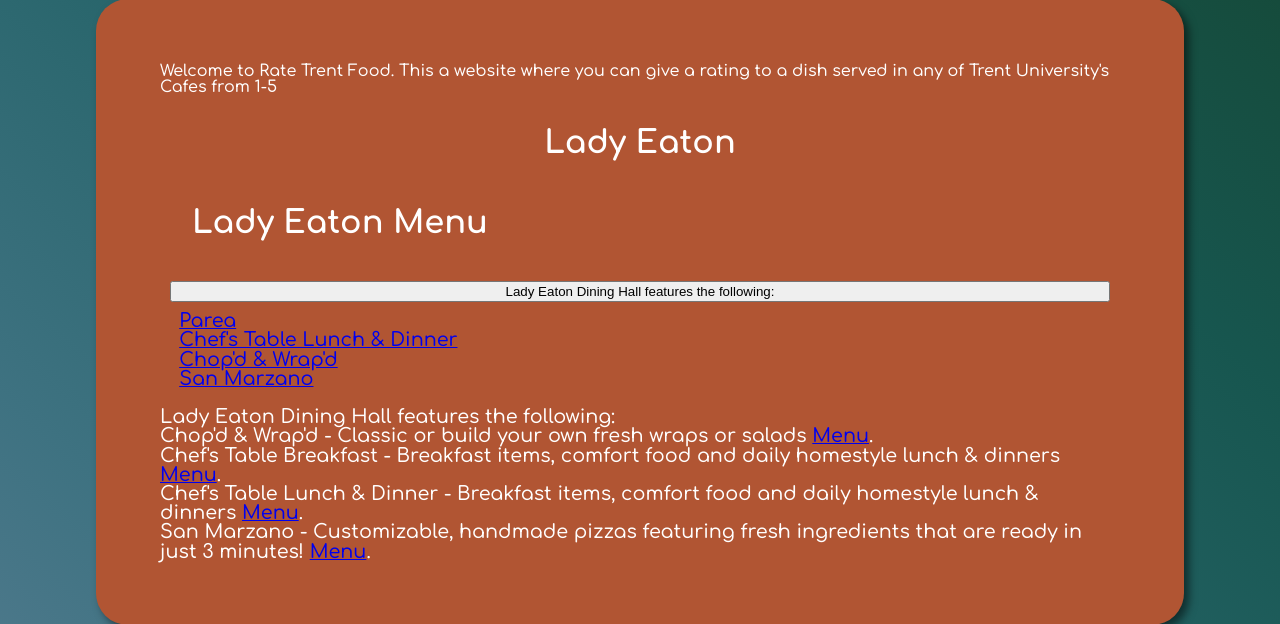
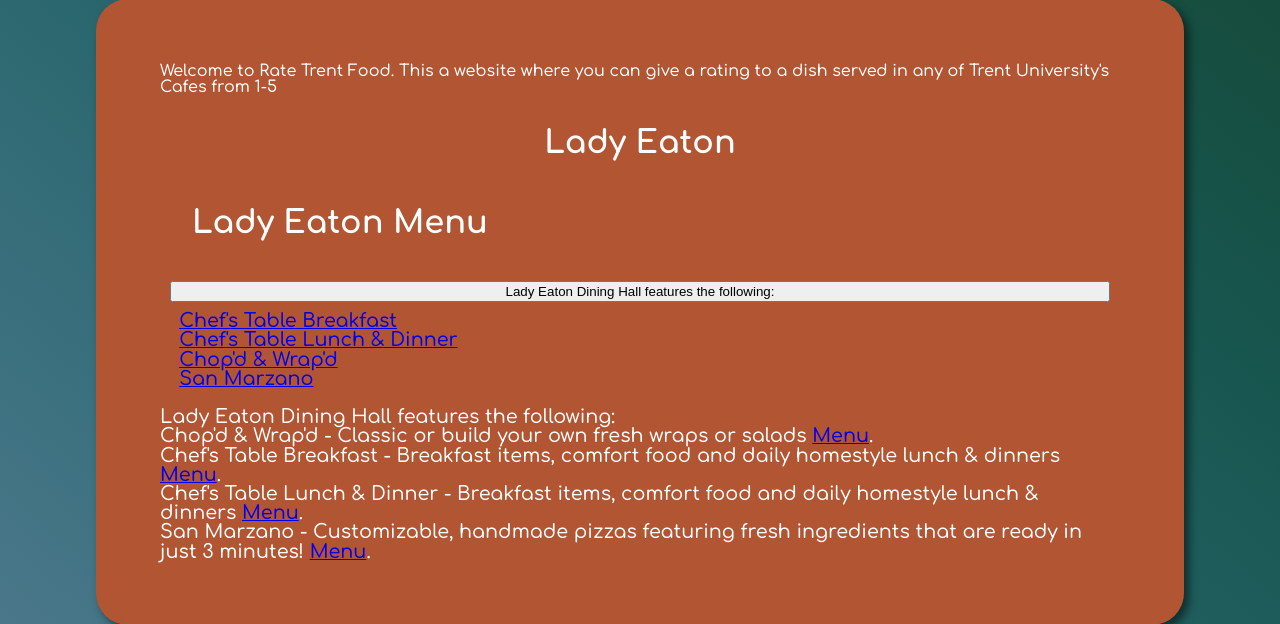
Before and after one commit to HamzaGiTX786/Rate-Trent-Food, a PHP site: page /LadyEaton.php in a window 1280 px wide. Shown: the part 161-785 px from the top of the page. Run offline with PHP 8.4, Linux system fonts and the light colour scheme.

Commit message:
Update LadyEaton.php

```diff
--- a/LadyEaton.php
+++ b/LadyEaton.php
@@ -60,7 +60,7 @@ if(isset($_POST['submit']))
           <div class="dropdown">
   <button class="dropbtn"> Lady Eaton Dining Hall features the following: </button>
   <div class="dropdown-content">
-   <a href="Chef'sTableBreakfastMenu.pdf"> Parea </a>
+   <a href="Chef'sTableBreakfastMenu.pdf"> Chef's Table Breakfast </a>
    <a href="Chef'sTableLunchDinnerMenu.pdf"> Chef's Table Lunch & Dinner </a>
    <a href="LadyEatonChopdWrapdMenu.pdf"> Chop'd & Wrap'd </a>
    <a href="SanMarzanoMenu.pdf"> San Marzano </a>
```
